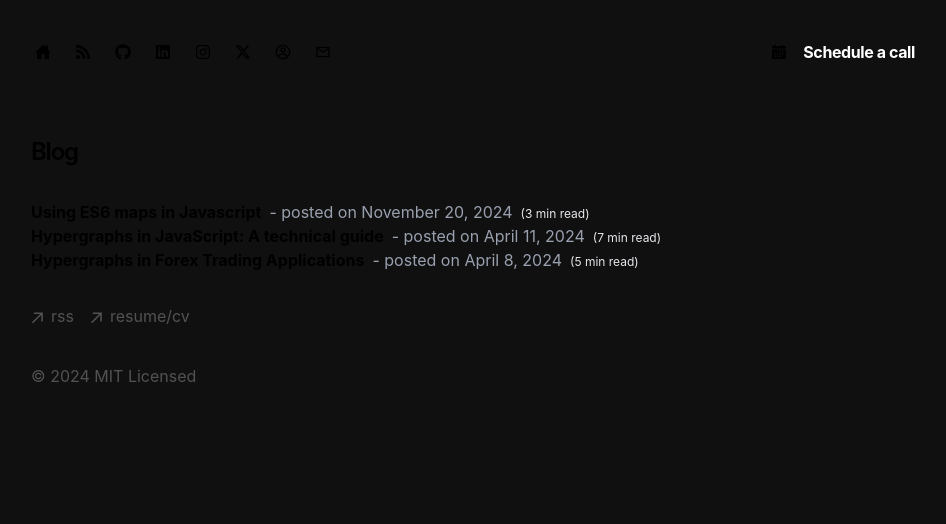
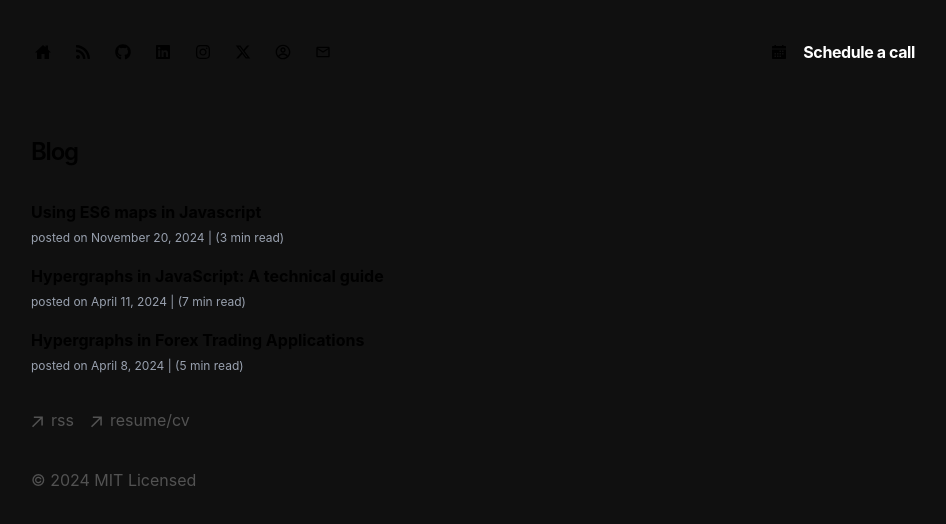
Before and after one commit to mstronge/matthewstronge, a Next.js app: page /blog in a window 1280 px wide. Shown: the top 524 px of the page, without its empty margins (161-1107 px from the left). Built offline with nearby package versions, Linux system fonts and the light colour scheme.

Commit message:
Minor styling changes

```diff
--- a/app/components/posts.tsx
+++ b/app/components/posts.tsx
@@ -16,7 +16,7 @@ export function BlogPosts() {
   let allBlogs = getBlogPosts()
 
   return (
-    <div>
+    <div className="space-y-4 flex flex-col">
       {allBlogs
         .sort((a, b) => {
           if (
@@ -27,20 +27,15 @@ export function BlogPosts() {
           return 1
         })
         .map((post) => (
-          <div key={post.slug} className="w-full flex flex-col md:flex-row space-x-2">
+          <div key={post.slug} >
             <Link
               prefetch
-              className="flex flex-col font-bold"
+              className="font-bold"
               href={`/blog/${post.slug}`}
             >
               {post.metadata.title}
-            </Link>
-              <p className="text-gray-400">
-               - posted on {formatDate(post.metadata.publishedAt, false)}
-              </p>
-              <p className="text-white">
-                <small className='text-xs text-gray-200'>({readingTime(post.content)} min read)</small>
-              </p>
+            </Link><br />
+                <small className='text-xs text-gray-400'>posted on {formatDate(post.metadata.publishedAt, false)} | ({readingTime(post.content)} min read)</small>
           </div>
         ))}
     </div>
```
